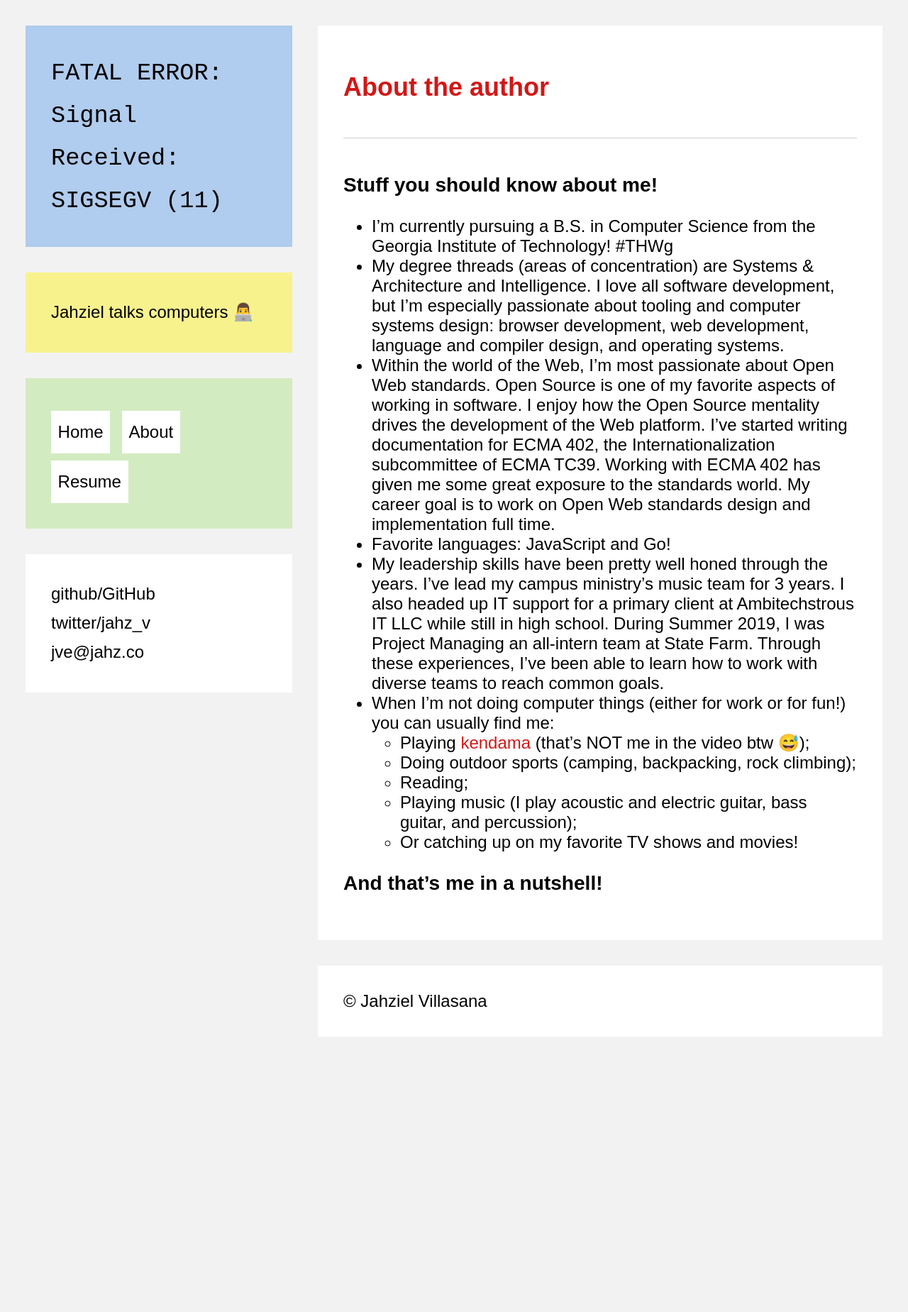
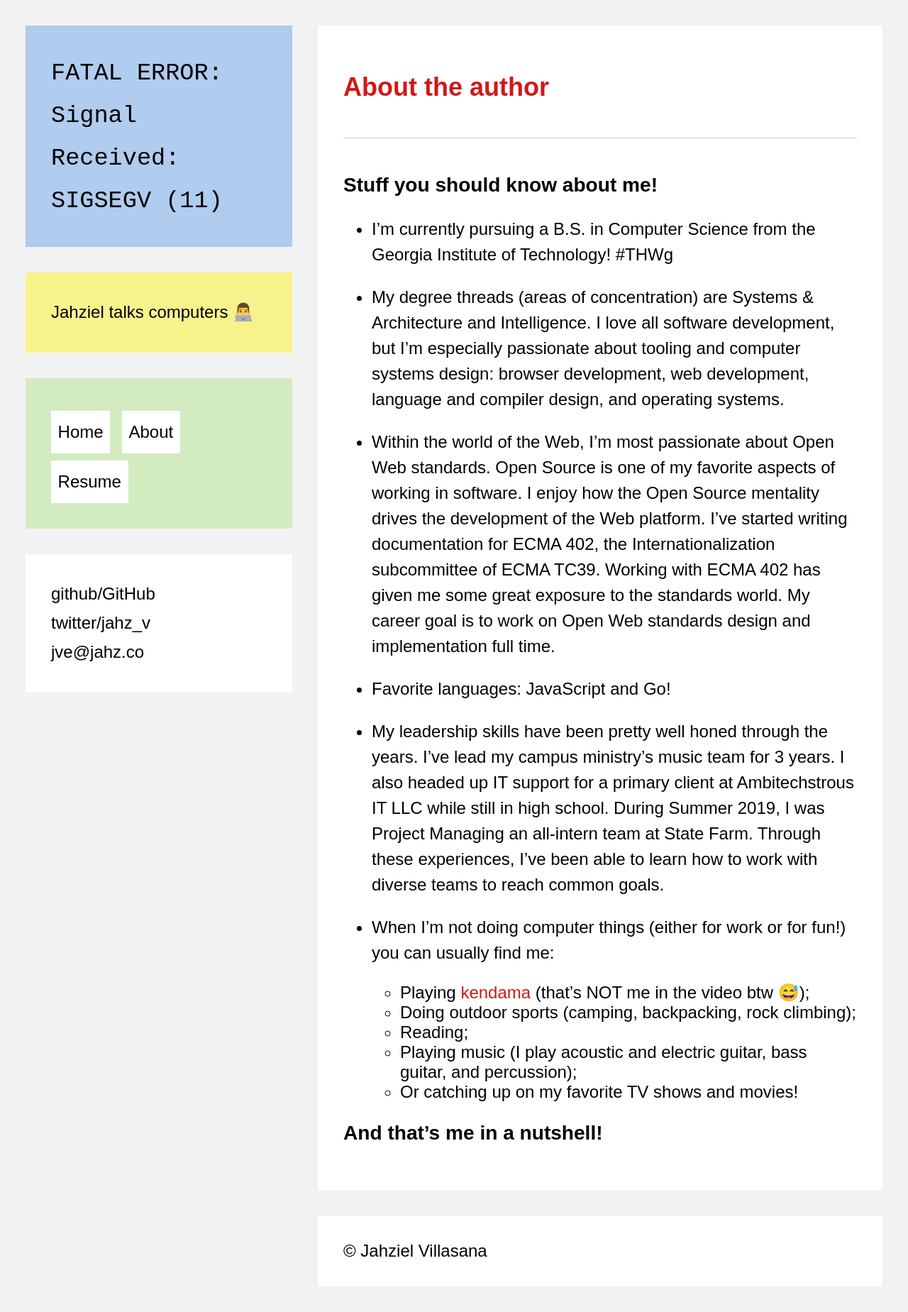
Before and after one commit to jahzielv/jahzielv.github.io, a Jekyll site: the page built from about.md, in a window 1280 px wide. Shown: the whole page at 71% size. Built offline with Jekyll 4.4.1, drawn with Linux system fonts in a browser that asks for light colours; before the commit the page ends 1497 px from its top, so only the background shows below that.

```diff
--- a/about.md
+++ b/about.md
@@ -6,10 +6,15 @@ title: About the author
 ### Stuff you should know about me!
 
 -   I'm currently pursuing a B.S. in Computer Science from the Georgia Institute of Technology! #THWg
--   My degree threads (areas of concentration) are Systems & Architecture and Intelligence. I love all software development, but I'm especially passionate about tooling and computer systems design: browser development, web development, language and compiler design, and operating systems.
+
+*   My degree threads (areas of concentration) are Systems & Architecture and Intelligence. I love all software development, but I'm especially passionate about tooling and computer systems design: browser development, web development, language and compiler design, and operating systems.
+
 -   Within the world of the Web, I'm most passionate about Open Web standards. Open Source is one of my favorite aspects of working in software. I enjoy how the Open Source mentality drives the development of the Web platform. I've started writing documentation for ECMA 402, the Internationalization subcommittee of ECMA TC39. Working with ECMA 402 has given me some great exposure to the standards world. My career goal is to work on Open Web standards design and implementation full time.
+
 -   Favorite languages: JavaScript and Go!
+
 -   My leadership skills have been pretty well honed through the years. I've lead my campus ministry’s music team for 3 years. I also headed up IT support for a primary client at Ambitechstrous IT LLC while still in high school. During Summer 2019, I was Project Managing an all-intern team at State Farm. Through these experiences, I’ve been able to learn how to work with diverse teams to reach common goals.
+
 -   When I’m not doing computer things (either for work or for fun!) you can usually find me:
     -   Playing [kendama](https://youtu.be/gBy9Vs5YByo?t=109) (that's NOT me in the video btw 😅);
     -   Doing outdoor sports (camping, backpacking, rock climbing);
--- a/package.json
+++ b/package.json
@@ -8,7 +8,6 @@
     "newpost": {
         "frontMatter": {
             "layout": "post",
-            "comments": "true",
             "title": ""
         }
     }
```
Also changed, not shown: _drafts/ihatesysarch.md (added, +5 -0 lines).
